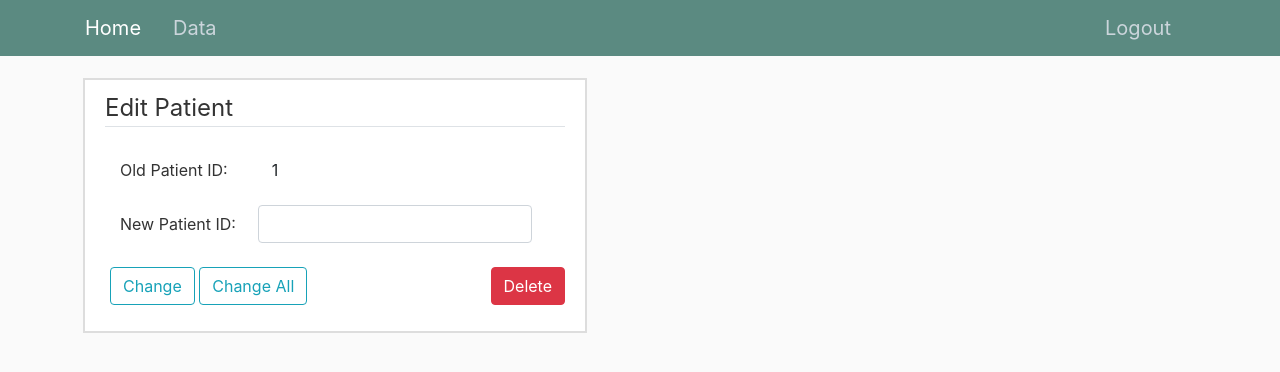
After one commit to elton73/DeviceDataPlatform, a Flask app: page /patient/1/1/1 in a window 1280 px wide. The commit adds this page. Shown: the top 372 px of the page. Run offline with Flask 2, Linux system fonts and the light colour scheme; the visitor is signed in with stand-in values (Sample User, id 1); parts of the project's set-up code (start-up, migrations or seed data) failed here and were passed over; some libraries are stand-ins or nearby versions.

Commit message:
added method to edit patient id. Changed how users are deleted.

```diff
--- a/modules/mysql/setup.py
+++ b/modules/mysql/setup.py
@@ -1,8 +1,7 @@
 '''Setup the DB to store authentication codes'''
 from sqlalchemy import create_engine
 from mysql import connector
-from modules import FITBIT_DATABASE, WITHINGS_DATABASE, POLAR_DATABASE, AUTH_DATABASE, LOGIN_DATABASE, USER, PASSWORD, \
-    DATABASE_USERS
+from modules import FITBIT_DATABASE, WITHINGS_DATABASE, POLAR_DATABASE, AUTH_DATABASE, LOGIN_DATABASE, USER, PASSWORD
 
 SQL_CREATE_AUTH_TABLE = '''
 CREATE TABLE IF NOT EXISTS Auth_info(
@@ -86,6 +85,18 @@ def connect_to_database(databasename):
     )
     return database
 
+def select_database(device_type):
+    if device_type == "fitbit":
+        return connect_to_database(FITBIT_DATABASE)
+    elif device_type == "withings":
+        return connect_to_database(WITHINGS_DATABASE)
+    elif device_type == "polar":
+        return connect_to_database(POLAR_DATABASE)
+    elif device_type == "all":
+        return [connect_to_database(FITBIT_DATABASE),
+                connect_to_database(WITHINGS_DATABASE),
+                connect_to_database(POLAR_DATABASE)]
+
 #setup all databases
 def setup_databases():
     engine = make_engine()
--- a/modules/web_app/forms.py
+++ b/modules/web_app/forms.py
@@ -65,5 +65,12 @@ class PatientForm(FlaskForm):
                               choices=choices)
     submit = SubmitField('Submit')
 
+class EditPatientForm(FlaskForm):
+    patient = StringField('New Patient ID:',
+                          validators=[DataRequired(), Length(min=2, max=20)])
+    change_one = SubmitField('Change')
+    change_all = SubmitField('Change All')
+
+
 if __name__ == '__main__':
     db = connect_to_database("webapp_login_info")
--- a/modules/web_app/routes.py
+++ b/modules/web_app/routes.py
@@ -1,10 +1,10 @@
 from flask import render_template, url_for, flash, redirect, session, request
 from modules.mysql.setup import connect_to_database
-from modules.web_app.forms import RegistrationForm, LoginForm, PatientForm
+from modules.web_app.forms import RegistrationForm, LoginForm, PatientForm, EditPatientForm
 from modules.mysql.report import check_login_details, check_input_key, get_device_users, \
-    check_valid_device, get_data
+    check_valid_device, get_data, check_patient_id
 from modules.mysql.modify import add_web_app_user, link_user_to_key, export_patient_data, remove_patient, \
-    export_device_to_auth_info
+    export_device_to_auth_info, update_patientid
 from modules.web_app import app, login_db, bcrypt, GRAFANA_URL
 from modules import FITBIT_DATABASE, WITHINGS_DATABASE, POLAR_DATABASE, AUTH_DATABASE
 from scheduled import runschedule
@@ -64,7 +64,6 @@ def addpatient():
         session['device_type'] = device_type
         session['patient_id'] = patient_id
 
-        # debugging with test databases
         if device_type == "fitbit":
             session['database'] = FITBIT_DATABASE
             return redirect(fitbit.authorization_url)
@@ -84,6 +83,7 @@ def deletepatient(patient_id, user_id):
         return redirect(url_for('login'))
     auth_db = connect_to_database(AUTH_DATABASE)
     device_type = get_data(auth_db, user_id, 'device_type')
+    #todo: use select_database function
     if device_type == 'fitbit':
         device_db = connect_to_database(FITBIT_DATABASE)
     elif device_type == 'withings':
@@ -93,6 +93,30 @@ def deletepatient(patient_id, user_id):
     remove_patient(patient_id, user_id,device_type, device_db, auth_db)
     flash('Patient Deleted', 'success')
     return redirect(url_for('home'))
+
+@app.route('/patient/<string:patient_id>/<string:user_id>/<string:device_type>', methods = ['GET', 'POST'])
+def editpatient(patient_id, user_id, device_type):
+    # user must be logged in
+    if 'logged_in' not in session:
+        return redirect(url_for('login'))
+    form = EditPatientForm()
+    patient_id = patient_id.replace("_", " ")
+    if form.validate_on_submit():
+        # update only the current patient_id. Check if new id is already in use.
+        if form.change_all.data:
+            device_type = "all"
+        else:
+            device_type = device_type
+        success, message = check_patient_id(form.patient.data, device_type)
+        if success:
+            update_patientid(device_type, patient_id, form.patient.data)
+            flash("Patient ID updated to 'form.patient.data'", 'success')
+            return redirect(url_for('home'))
+        else:
+            flash(message, 'danger')
+
+    return render_template('editpatient.html', title='Edit', form=form,
+                           patient_id=patient_id.replace(" ", "_"), user_id=user_id, device_type=device_type)
 
 @app.route('/', methods=['GET', 'POST'])
 @app.route('/login', methods=['GET', 'POST'])
--- /dev/null
+++ b/modules/web_app/templates/editpatient.html
@@ -0,0 +1,69 @@
+{% extends "layout.html" %}
+{% block content %}
+    <div class="content-section">
+        <form method="post" action="" onsubmit="loading()">
+            {{ form.hidden_tag() }}
+            <fieldset class="form_group">
+                <legend class="border-bottom mb-4">Edit Patient</legend>
+<!--                Edit form group-->
+                <div class="form-group form-inline" >
+                    <label for="static_patient_id" class="form-control-label col-sm-4 justify-content-start">Old Patient ID:</label>
+                        <input type="text" readonly class ="form-control-plaintext col-sm-8" id="static_patient_id" value="   {{ patient_id.replace('_', ' ') }}">
+                </div>
+
+                <div class="form-group form-inline">
+                    {{ form.patient.label(class="form-control-label col-sm-4 justify-content-start") }}
+                    {% if form.patient.errors %}
+                        {{ form.patient(class="form-control is-invalid") }}
+                            <div class="invalid-feedback">
+                                {% for error in form.patient.errors %}
+                                    <span>{{ error }}</span>
+                                {% endfor %}
+                            </div>
+                    {% else %}
+                        {{ form.patient(class="form-control") }}
+                    {% endif %}
+                </div>
+            </fieldset>
+            <div class="mt-2 mb-3">
+                {{ form.change_one(class="btn btn-outline-info", style="margin-left: 5px") }}
+                {{ form.change_all(class="btn btn-outline-info") }}
+                 <a class="btn btn-danger float-right" data-toggle="modal" data-target="#deleteModal{{ patient_id }}">
+                     Delete
+                 </a>
+            </div>
+            <div class="spinner-border" id="loading" >
+                <span class="sr-only"></span>
+            </div>
+        </form>
+        <script type="text/javascript">// <![CDATA[
+                // Loading Spinner
+                function loading(){
+                    $("#loading").show();
+                    $("#content").hide();
+                }
+        // ]]></script>
+    </div>
+<!-- deleteModal-->
+  <div class="modal fade" id="deleteModal{{ patient_id }}" tabindex="-1" role="dialog" aria-labelledby="deleteModalLabel" aria-hidden="true">
+    <div class="modal-dialog" role="document" id="{{ patient_id }}">
+      <div class="modal-content">
+        <div class="modal-header">
+          <h5 class="modal-title" id="deleteModalLabel{{ patient_id.replace('_', ' ') }}">Delete User?</h5>
+          <button type="button" class="close" data-dismiss="modal" aria-label="Close">
+            <span aria-hidden="true">&times;</span>
+          </button>
+        </div>
+        <div class="modal-body">
+          Delete {{ patient_id.replace('_', ' ') }}
+        </div>
+        <div class="modal-footer">
+          <button type="button" class="btn btn-secondary" data-dismiss="modal">Close</button>
+          <form action="{{ url_for('deletepatient', patient_id=patient_id.replace('_', ' '), user_id=user_id) }}" method="POST">
+            <input class="btn btn-danger" type="submit" value="Delete">
+          </form>
+        </div>
+      </div>
+    </div>
+  </div>
+{% endblock content %}
```
Also changed, not shown: modules/mysql/modify.py (+12 -7 lines), modules/mysql/report.py (+14 -1 lines), modules/web_app/templates/home.html (+5 -25 lines), modules/web_app/static/main.css (line endings or trailing spaces), 1 other file.
